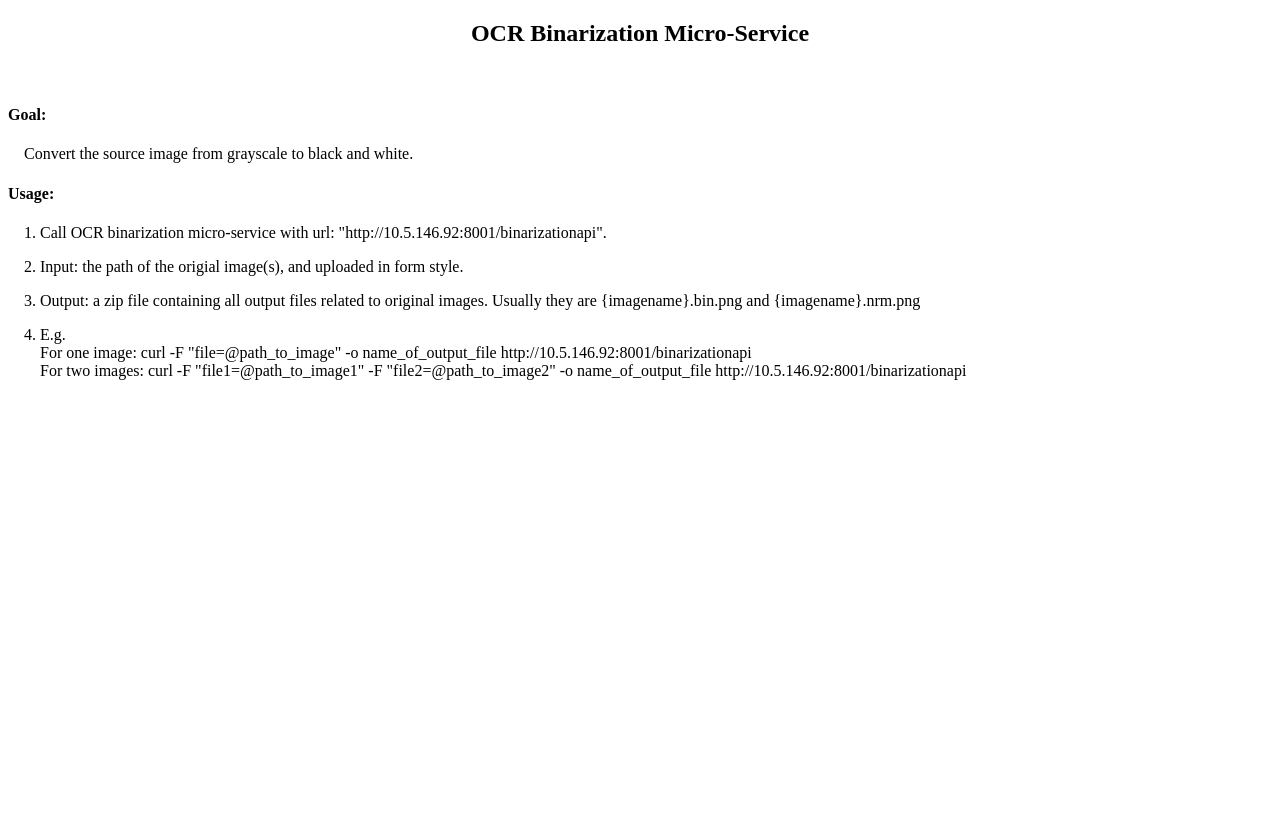
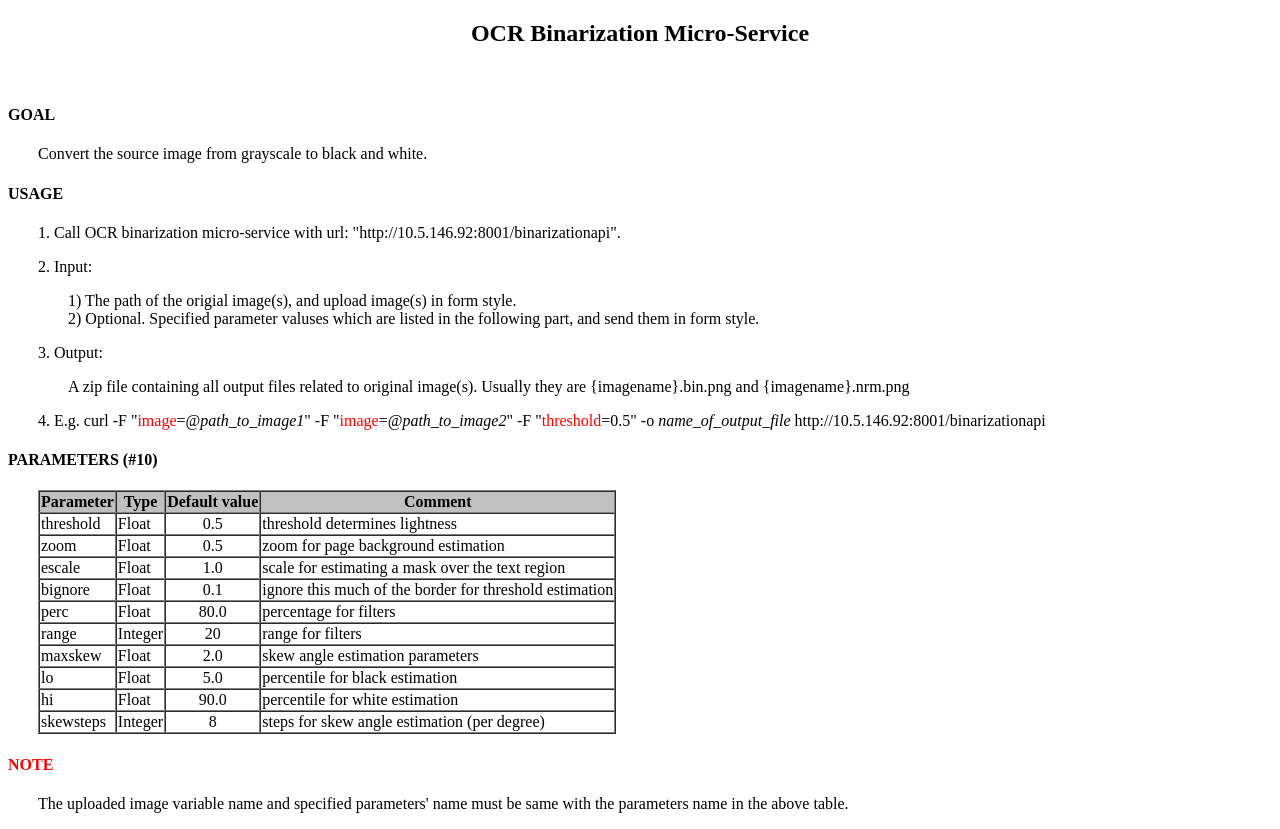
Before and after one commit to jingchaoluan/BinarizationService, a Python web app: template templates/index.html in a window 1280 px wide. Before the commit the page ends 380 px from the top, so only its background shows below. Run offline with Jinja, Linux system fonts and the light colour scheme; the template is opened without the code that fills it, so the values that code supplies are empty.

Commit message:
Added parameters part introduction which specify the parameters that can be set by an service API call

```diff
--- a/templates/index.html
+++ b/templates/index.html
@@ -6,18 +6,100 @@
         <meta name="description" content="OCR binarization micro-service: convert the source image from grayscale to black and white." />
         <meta name="author" content="Jingchao Luan" />
         <title>OCR Binarization Micro-Service</title>
+        <style type="text/css">
+            p {margin-left: 30px;}
+            table {margin-left: 30px;}
+            .two_tab {margin-left: 60px;}
+            #center {text-align: center;}
+        </style>
     </head>
     <body>
-	<h2 align="center">OCR Binarization Micro-Service</h2>
-	<br>
-	<h4>Goal:</h4>
-	<p>&nbsp;&nbsp;&nbsp;&nbsp;Convert the source image from grayscale to black and white.</p>
-        <h4>Usage:</h4>
-        <p>&nbsp;&nbsp;&nbsp;&nbsp;1. Call OCR binarization micro-service with url: "http://10.5.146.92:8001/binarizationapi".</p>
-        <p>&nbsp;&nbsp;&nbsp;&nbsp;2. Input: the path of the origial image(s), and uploaded in form style.</p>
-        <p>&nbsp;&nbsp;&nbsp;&nbsp;3. Output: a zip file containing all output files related to original images. Usually they are {imagename}.bin.png and {imagename}.nrm.png</p>
-        <p>&nbsp;&nbsp;&nbsp;&nbsp;4. E.g.
-		<br>&nbsp;&nbsp;&nbsp;&nbsp;&nbsp;&nbsp;&nbsp;&nbsp;For one image: curl -F "file=@path_to_image" -o name_of_output_file http://10.5.146.92:8001/binarizationapi
-		<br>&nbsp;&nbsp;&nbsp;&nbsp;&nbsp;&nbsp;&nbsp;&nbsp;For two images: curl -F "file1=@path_to_image1" -F "file2=@path_to_image2" -o name_of_output_file http://10.5.146.92:8001/binarizationapi</p>
+        <h2 align="center">OCR Binarization Micro-Service</h2>
+        <br>
+        <h4>GOAL</h4>
+        <p>Convert the source image from grayscale to black and white.</p>
+
+        <h4>USAGE</h4>
+        <p>1. Call OCR binarization micro-service with url: "http://10.5.146.92:8001/binarizationapi".</p>
+        <p>2. Input:</p>
+        <p class="two_tab">
+            1) The path of the origial image(s), and upload image(s) in form style. <br>
+            2) Optional. Specified parameter valuses which are listed in the following part, and send them in form style.</p>
+        <p>3. Output: </p>
+        <p class="two_tab"> A zip file containing all output files related to original image(s). Usually they are {imagename}.bin.png and {imagename}.nrm.png</p>
+        <p>4. E.g. curl -F "<font color="red">image</font>=@<i>path_to_image1</i>" -F "<font color="red">image</font>=@<i>path_to_image2</i>" -F "<font color="red">threshold</font>=0.5" -o <i>name_of_output_file</i> http://10.5.146.92:8001/binarizationapi</p>
+
+        <h4>PARAMETERS (#10)</h4>
+        <table border="1" cellspacing="0" >
+            <tr bgcolor="silver">
+                <th>Parameter</th>
+                <th>Type</th>
+                <th>Default value</th>
+                <th>Comment</th>
+            </tr>
+            <tr>
+                <td>threshold</td>
+                <td>Float</td>
+                <td align="center">0.5</td>
+                <td>threshold determines lightness</td>
+            </tr>
+            <tr>
+                <td>zoom</td>
+                <td>Float</td>
+                <td align="center">0.5</td>
+                <td>zoom for page background estimation</td>
+            </tr>
+            <tr>
+                <td>escale</td>
+                <td>Float</td>
+                <td align="center">1.0</td>
+                <td>scale for estimating a mask over the text region</td>
+            </tr>
+            <tr>
+                <td>bignore</td>
+                <td>Float</td>
+                <td align="center">0.1</td>
+                <td>ignore this much of the border for threshold estimation</td>
+            </tr>
+            <tr>
+                <td>perc</td>
+                <td>Float</td>
+                <td align="center">80.0</td>
+                <td>percentage for filters</td>
+            </tr>
+            <tr>
+                <td>range</td>
+                <td>Integer</td>
+                <td align="center">20</td>
+                <td>range for filters</td>
+            </tr>
+            <tr>
+                <td>maxskew</td>
+                <td>Float</td>
+                <td align="center">2.0</td>
+                <td>skew angle estimation parameters</td>
+            </tr>
+            <tr>
+                <td>lo</td>
+                <td>Float</td>
+                <td align="center">5.0</td>
+                <td>percentile for black estimation</td>
+            </tr>
+            <tr>
+                <td>hi</td>
+                <td>Float</td>
+                <td align="center">90.0</td>
+                <td>percentile for white estimation</td>
+            </tr>
+            <tr>
+                <td>skewsteps</td>
+                <td>Integer</td>
+                <td align="center">8</td>
+                <td>steps for skew angle estimation (per degree)</td>
+            </tr>
+        </table>
+
+        <h4><font color="red">NOTE</font></h4>
+        <p>The uploaded image variable name and specified parameters' name must be same with the parameters name in the above table.</p>
     </body>
 </html>
```
